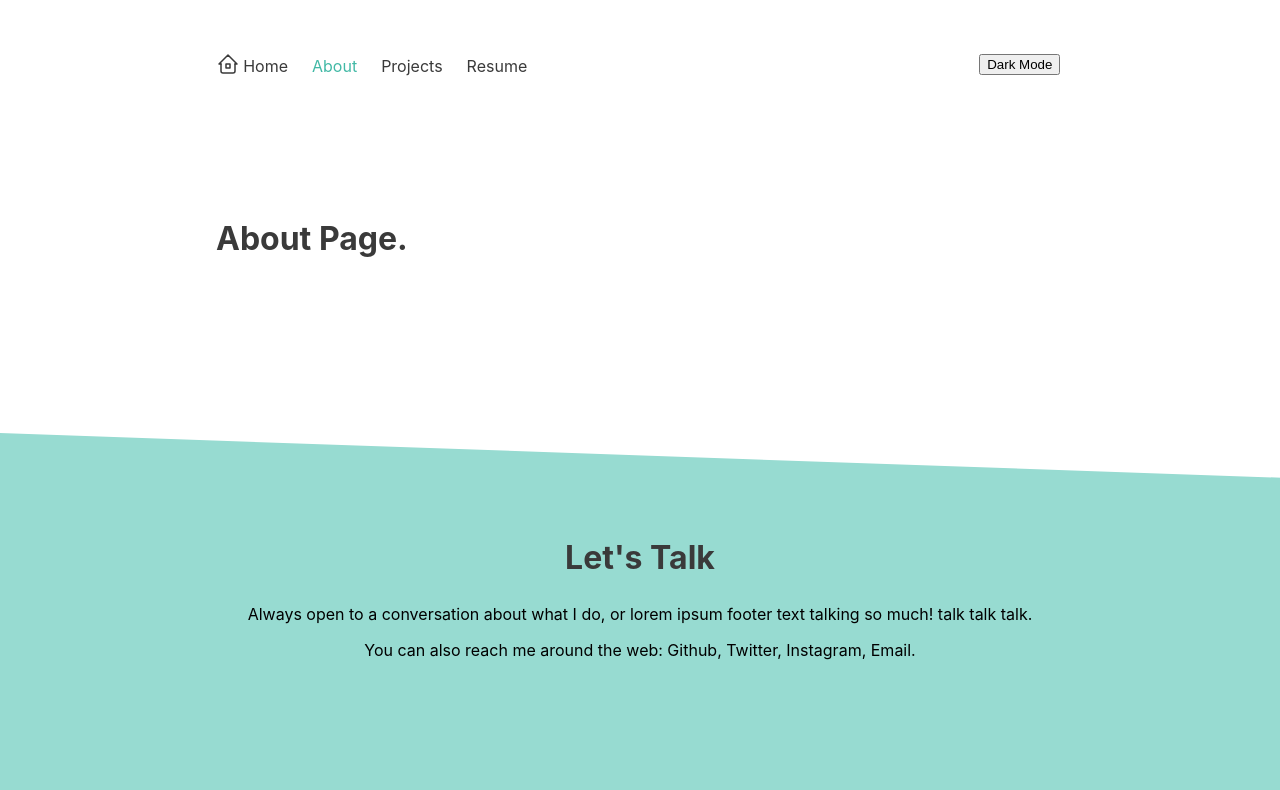
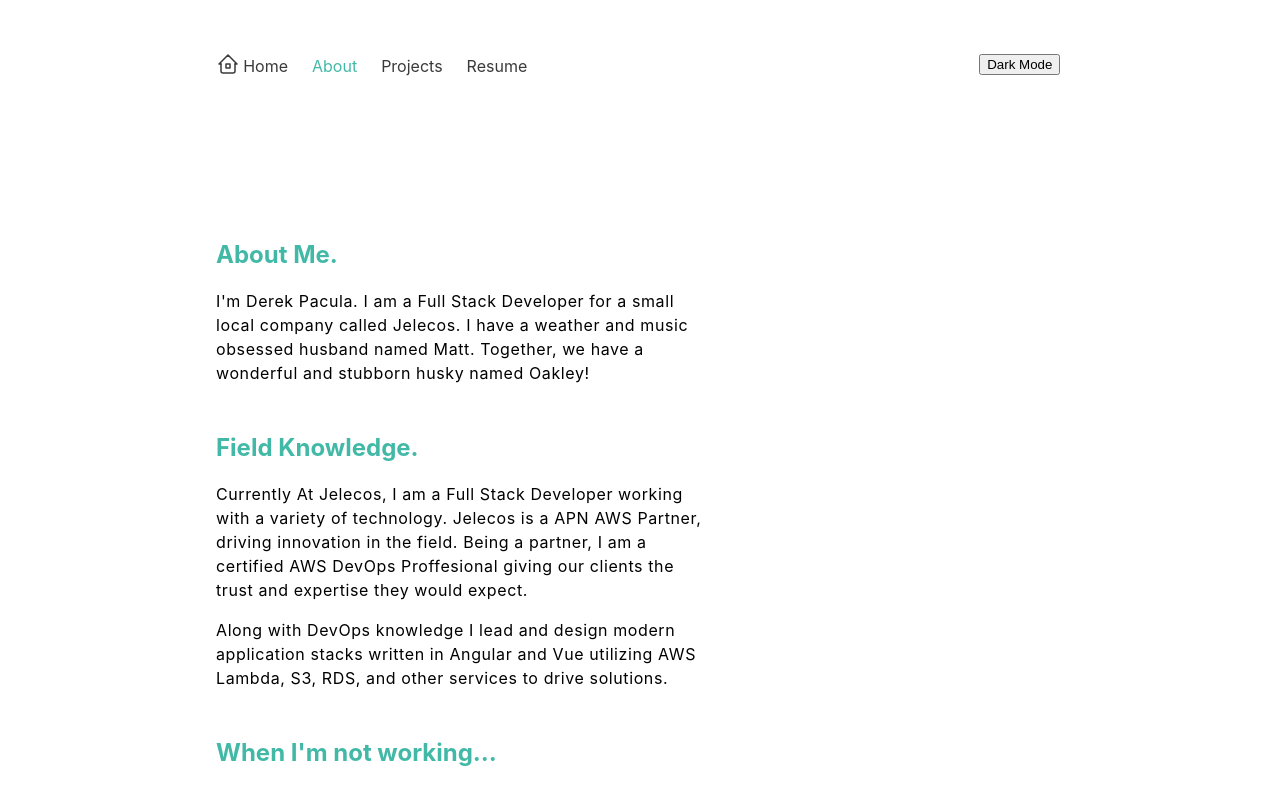
Before and after one commit to dpacula/pacula.dev, a React (Create React App) app: page /about in a window 1280 px wide. Shown: the top 790 px of the page. Built offline with nearby package versions, Linux system fonts and the light colour scheme.

Commit message:
About page and text

```diff
--- a/src/pages/about.jsx
+++ b/src/pages/about.jsx
@@ -3,8 +3,31 @@ import React from 'react';
 function About() {
   return (
     <div class="row">
-      <div class="col-lg-6 col-md-6 col-xs-6">
-          <div class="box"><h1>About Page.</h1></div>
+      <div class="col-lg-7 col-md-7 col-xs-7">
+          <div class="box">
+            <h2>About Me.</h2>
+            <p>I'm Derek Pacula. I am a Full Stack Developer for a small local company called Jelecos.
+              I have a weather and music obsessed husband named Matt.
+              Together, we have a wonderful and stubborn husky named Oakley!
+            </p>
+          </div>
+          <div class="box">
+            <h2>Field Knowledge.</h2>
+            <p> Currently At Jelecos, I am a Full Stack Developer working with a variety of technology.
+              Jelecos is a APN AWS Partner, driving innovation in the field. Being a partner, I am a certified AWS DevOps Proffesional giving
+              our clients the trust and expertise they would expect.
+              <br>
+              </br>
+            </p>
+            <p>Along with DevOps knowledge I lead and design modern application stacks written in
+              Angular and Vue utilizing AWS Lambda, S3, RDS, and other services to drive solutions.
+            </p>
+          </div>
+          <div class="box">
+            <h2>When I'm not working...</h2>
+            <p> When I'm not working, I am avid fitness, sports, and tech junky. You'll either find me at the gym, golfing, or reading up on the latest tech.
+            </p>
+          </div>
       </div>
   </div>
   );
--- a/src/styles/main.scss
+++ b/src/styles/main.scss
@@ -196,6 +196,19 @@ h1 {
 
 }
 
+.box {
+  margin: 3em 0;
+
+  h2 {
+    color: $accent;
+  }
+
+  p {
+    line-height: 1.5;
+    letter-spacing: .6px;
+  }
+}
+
 footer {
   height: 25em;
   background-color: $bg-accent;
```
